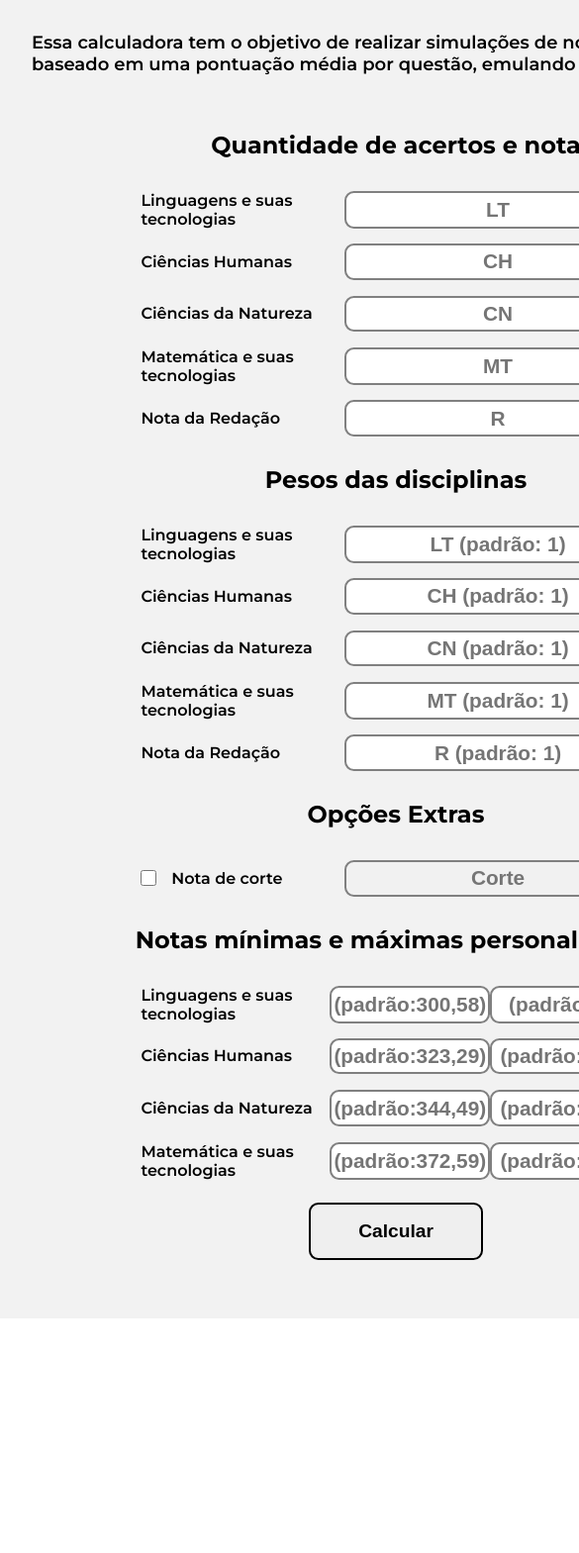
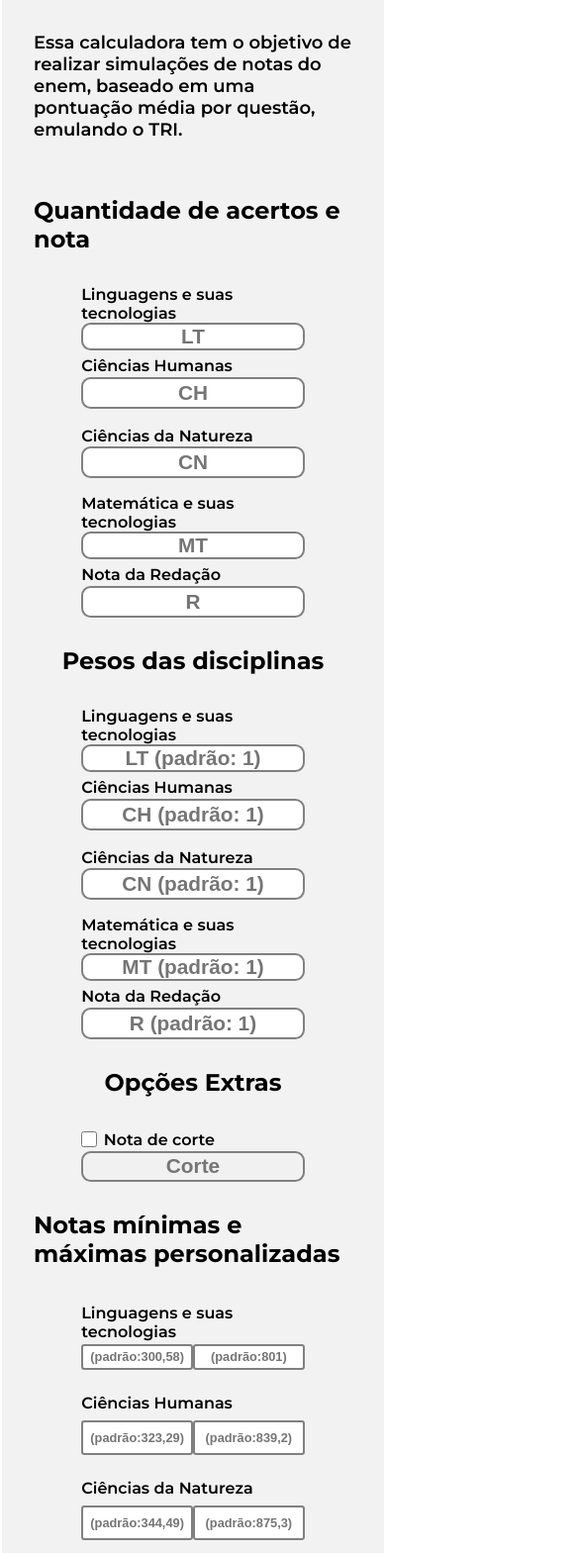
Before and after one commit to StivenF0/enem-calc, a website built with Vite: page index.html in a window 390 px wide. Shown: the part 67-1636 px from the top of the page at 99% size, 585 px wide, since content can reach past the window. Before the commit the page ends 1399 px from the top, so only its background shows below. Built offline with nearby package versions, Linux system fonts and the light colour scheme.

Commit message:
Added some responsiviness

```diff
--- a/style.css
+++ b/style.css
@@ -11,7 +11,7 @@
 }
 
 .container {
-  width: 800px;
+  width: clamp(12rem, 99%, 800px);
   min-height: 100vh;
   margin: 0 auto;
   padding: 0 2rem;
@@ -95,3 +95,34 @@
   font-size: 1.2rem;
   cursor: pointer;
 }
+
+/* Responsiviness */
+
+@media (max-width: 560px) {
+  .form .line {
+    grid-template-columns: 1fr;
+    height: 3.4rem;
+  }
+
+  .form .line.selection {
+    grid-template-columns: 0.2fr 1.8fr;
+  }
+
+  .form .line.selection #passingScore {
+    grid-column: 1 / span 2;
+  }
+
+  .form .line.minmax {
+    grid-template-columns: 1fr 1fr;
+    height: 4.4rem;
+  }
+
+  .line.minmax .line-desc {
+    grid-column: 1 / span 2;
+  }
+
+  .form .line.minmax input {
+    border-radius: .2rem;
+    font-size: 0.8rem;
+  }
+}
```
